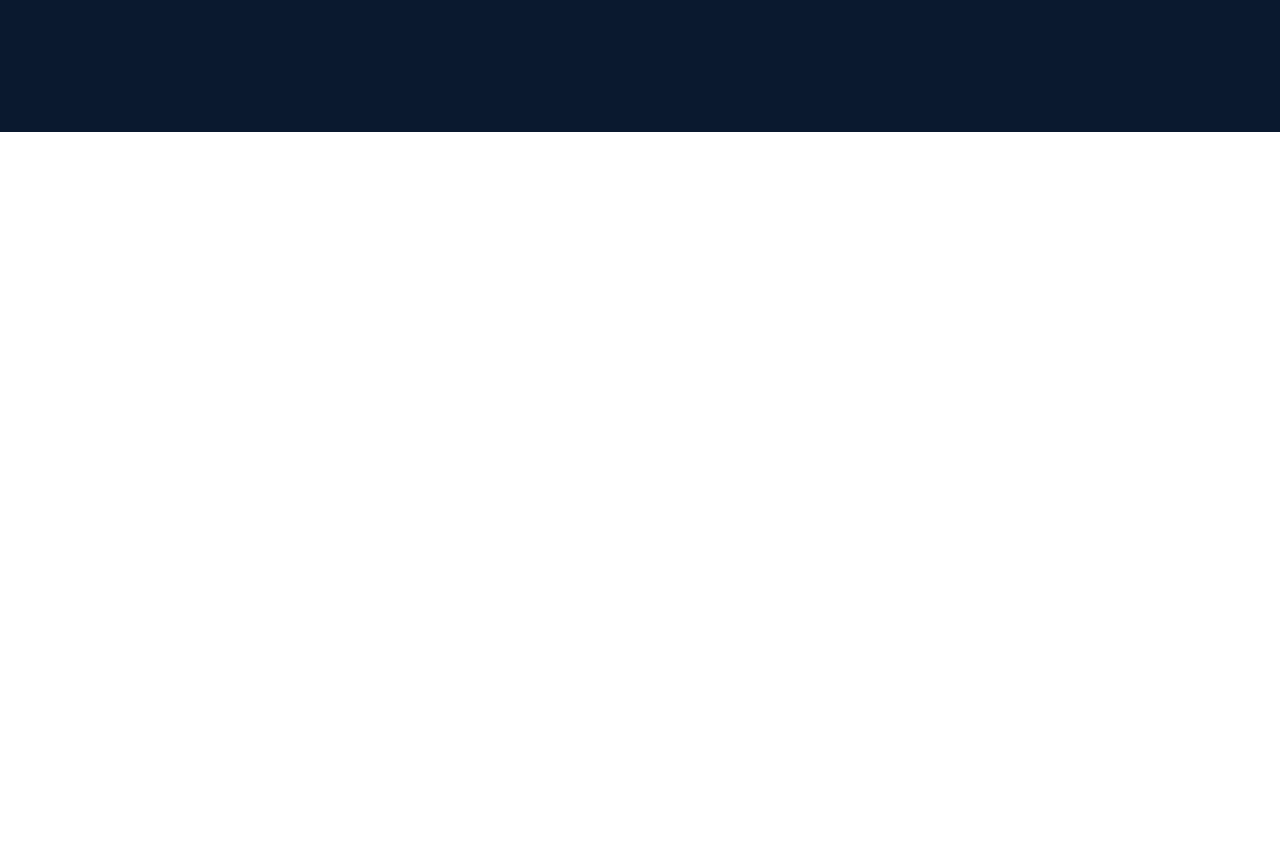
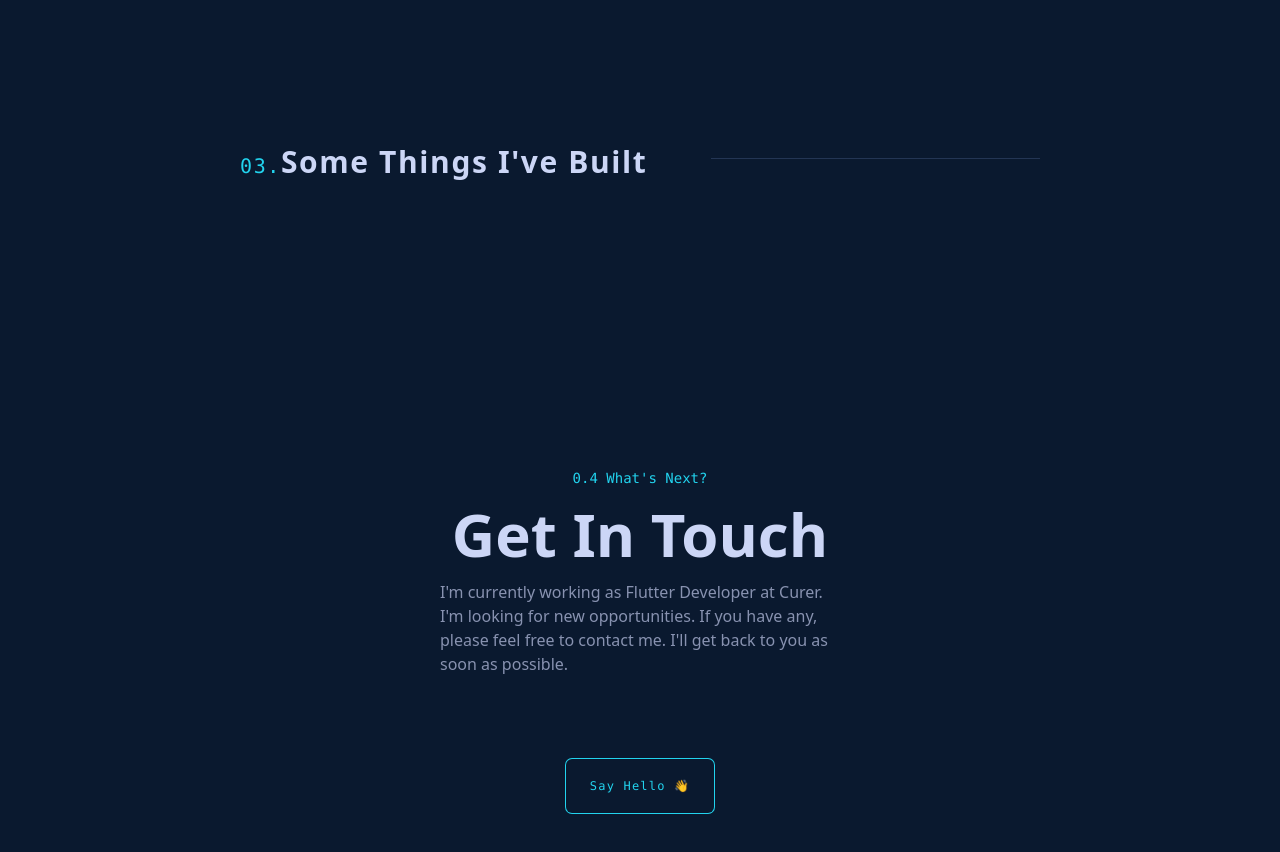
Before and after one commit to jassi-singh/me, a React (Create React App) app: page / in a window 1280 px wide. Shown: the part 1800-2652 px from the top of the page. Before the commit the page ends 1932 px from the top, so only its background shows below. Built offline with nearby package versions, Linux system fonts and the light colour scheme.

Commit message:
added contact me section

```diff
--- a/src/App.tsx
+++ b/src/App.tsx
@@ -6,6 +6,8 @@ import { SiLeetcode } from "react-icons/si";
 import Icon from "./components/Icon";
 import Skills from "./components/Skills";
 import Experience from "./components/Experience";
+import Projects from "./components/Projects";
+import Contact from "./components/Contact";
 
 function App() {
   return (
@@ -34,6 +36,8 @@ function App() {
       <Intro />
       <Skills />
       <Experience />
+      <Projects />
+      <Contact />
     </div>
   );
 }
--- a/src/components/Button.tsx
+++ b/src/components/Button.tsx
@@ -11,7 +11,7 @@ const Button = (props: ButtonProps) => {
       href={props.link}
       target="_blank"
       rel="noreferrer"
-      className="font-mono text-xs tracking-widest cursor-pointer text-primary ring-1 ring-primary p-3 rounded-md hover:bg-primary/[0.2]"
+      className="font-mono text-xs tracking-widest cursor-pointer text-primary ring-1 ring-primary py-5 px-6 rounded-md hover:bg-primary/[0.2]"
     >
       {props.name}
     </a>
--- /dev/null
+++ b/src/components/Contact.tsx
@@ -0,0 +1,46 @@
+import React from "react";
+import Button from "./Button";
+import useVisibility from "../hooks/useVisibility";
+import clsx from "clsx";
+
+const Contact = () => {
+  const [show, setShow] = React.useState(false);
+  const ref = React.useRef(null);
+  const isInViewport = useVisibility(ref);
+
+  React.useEffect(() => {
+    if (isInViewport) setShow(true);
+  }, [isInViewport]);
+  return (
+    <section
+      id={"contact"}
+      ref={ref}
+      className={clsx(
+        "min-h-screen px-12 md:px-40 xl:px-60 flex flex-col items-center justify-center transition-all ease-in-out delay-1000 duration-1000",
+        {
+          "opacity-0": !show,
+        }
+      )}
+    >
+      <div className="text-primary text-sm lg:text-md font-mono">
+        0.4 What's Next?
+      </div>
+      <div className="text-lightSlate text-4xl lg:text-6xl font-bold py-4">
+        Get In Touch
+      </div>
+      <div className="sm:w-1/2 text-darkSlate">
+        I'm currently working as Flutter Developer at Curer. I'm looking for new
+        opportunities. If you have any, please feel free to contact me. I'll get
+        back to you as soon as possible.
+      </div>
+      <div className="pt-24">
+        <Button
+          name="Say Hello 👋"
+          link={"mailto:jaswinder.dandyan2000@gmail.com"}
+        />
+      </div>
+    </section>
+  );
+};
+
+export default Contact;
--- /dev/null
+++ b/src/components/Project.tsx
@@ -0,0 +1,15 @@
+import React from 'react'
+interface ProjectProps {
+    name: String
+    url: String
+    repo: String
+    description: String
+    techStack: String[]
+}
+const Project = () => {
+  return (
+    <div>Project</div>
+  )
+}
+
+export default Project
--- /dev/null
+++ b/src/components/Projects.tsx
@@ -0,0 +1,42 @@
+import React from "react";
+import Title from "./Title";
+import useVisibility from "../hooks/useVisibility";
+import clsx from "clsx";
+
+const Projects = () => {
+  const [show, setShow] = React.useState(false);
+  const ref = React.useRef(null);
+  const isInViewport = useVisibility(ref);
+
+  React.useEffect(() => {
+    if (isInViewport) setShow(true);
+  }, [isInViewport]);
+  return (
+    <section
+      id={"projects"}
+      ref={ref}
+      className="px-12 md:px-40 xl:px-60 overflow-x-hidden"
+    >
+      <div
+        className={clsx("transition-all ease-in-out duration-1000", {
+          "translate-x-full opacity-0": !show,
+        })}
+      >
+        <Title index={3} title="Some Things I've Built" />
+      </div>
+
+      <div
+        className={clsx(
+          "transition-all ease-in-out duration-1000 flex flex-wrap place-content-center mt-10 gap-6",
+          {
+            "-translate-x-full opacity-0": !show,
+          }
+        )}
+      >
+
+      </div>
+    </section>
+  );
+};
+
+export default Projects;
```
